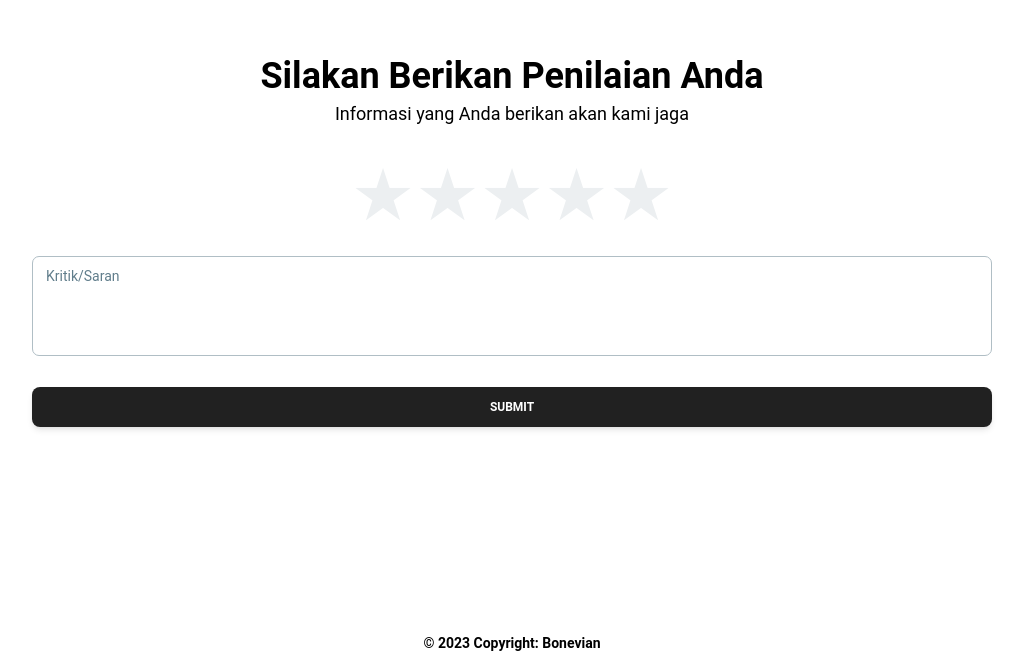
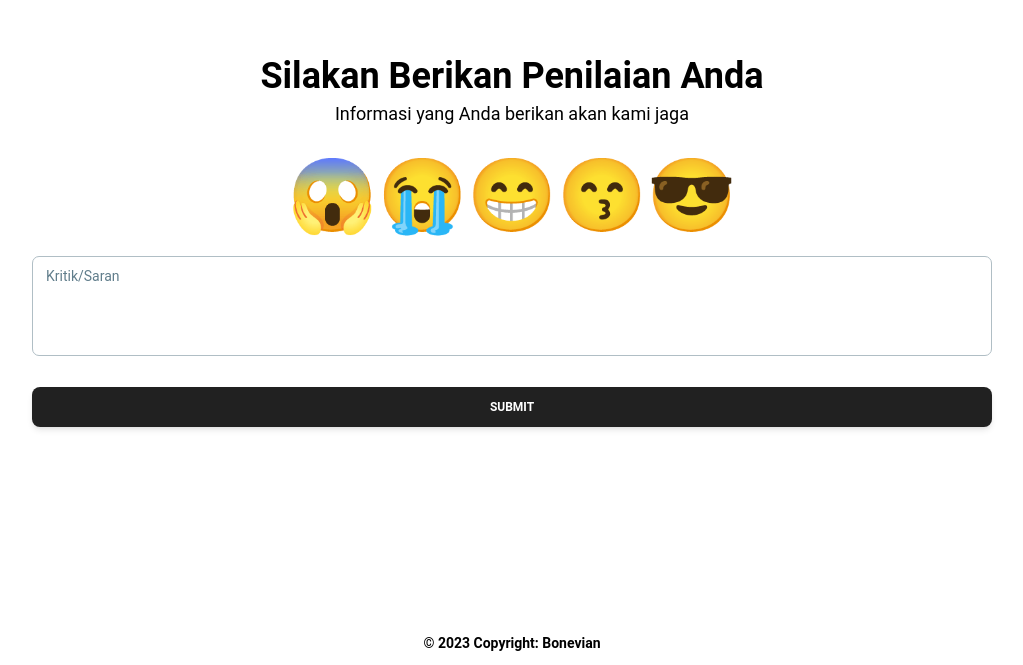
Before and after one commit to MuhammadNazhimMaulana/advice-app-customer, a React (Create React App) app: page /form in a window 1280 px wide. Shown: the part 135-800 px from the top of the page, without its empty margins (128-1151 px from the left). Built offline with nearby package versions, Linux system fonts and the light colour scheme; the HTML template or start-up script is replaced by a standard one.

Commit message:
Update on Emoji

```diff
--- a/src/components/StarRating.js
+++ b/src/components/StarRating.js
@@ -3,20 +3,48 @@ import { useState } from "react";
 const StarRating = () => {
     const [rating, setRating] = useState(0);
     const [hover, setHover] = useState(0);
+
+    // Emoji
+    let emo = [];
+
+    const emoji = (index) => {
+
+      // Finfing Emoji
+        if(index === 5){
+          emo.push(<span className="star text-4xl lg:text-7xl">&#128526;</span>)
+        }else if(index === 4){
+
+          emo.push(<span className="star text-4xl lg:text-7xl">&#128537;</span>)
+        }else if(index === 3){
+
+          emo.push(<span className="star text-4xl lg:text-7xl">&#128513;</span>)
+        }else if(index === 2){
+
+          emo.push(<span className="star text-4xl lg:text-7xl">&#128557;</span>)
+        } else if(index === 1){
+
+          emo.push(<span className="star text-4xl lg:text-7xl">&#128561;</span>)
+        }
+    };
+
     return (
       <div className="star-rating text-center">
         {[...Array(5)].map((star, index) => {
           index += 1;
+
+          // Calling Emoji Function
+          emoji(index)
+
           return (
             <button
               type="button"
               key={index}
-              className={index <= (hover || rating) ? "on" : "off"}
+              className={index === (hover || rating) ? "on" : "off"}
               onClick={() => setRating(index)}
               onMouseEnter={() => setHover(index)}
               onMouseLeave={() => setHover(rating)}
             >
-              <span className="star text-4xl lg:text-7xl">&#9733;</span>
+              {emo[index - 1]}
             </button>
           );
         })}
--- a/src/index.css
+++ b/src/index.css
@@ -10,7 +10,7 @@ button {
 }
 
 .on{
-    @apply text-yellow-500;
+    @apply bg-orange-300 rounded-full w-12 h-12 lg:w-24 lg:h-24;
 }
 
 .off{
```
